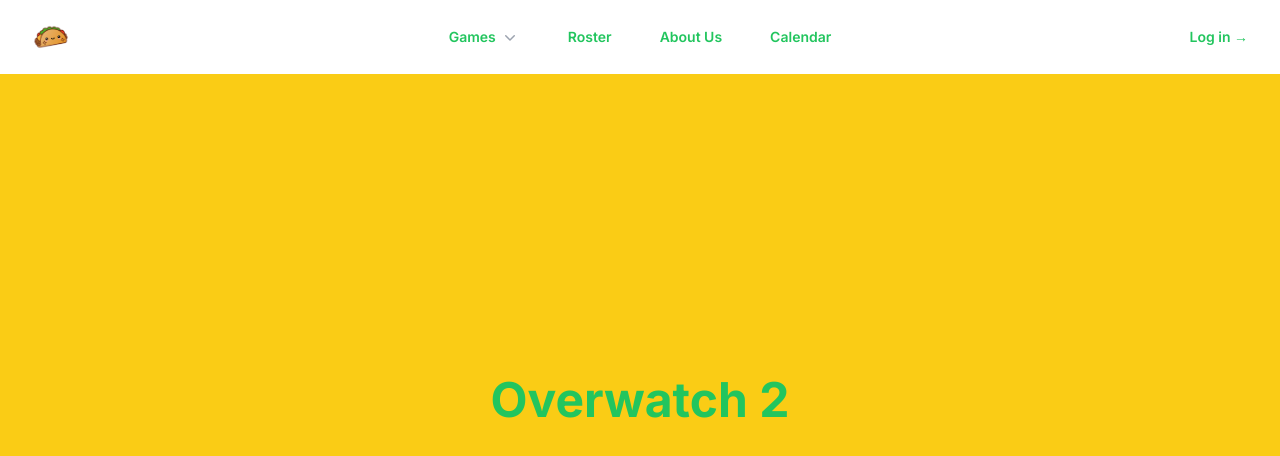
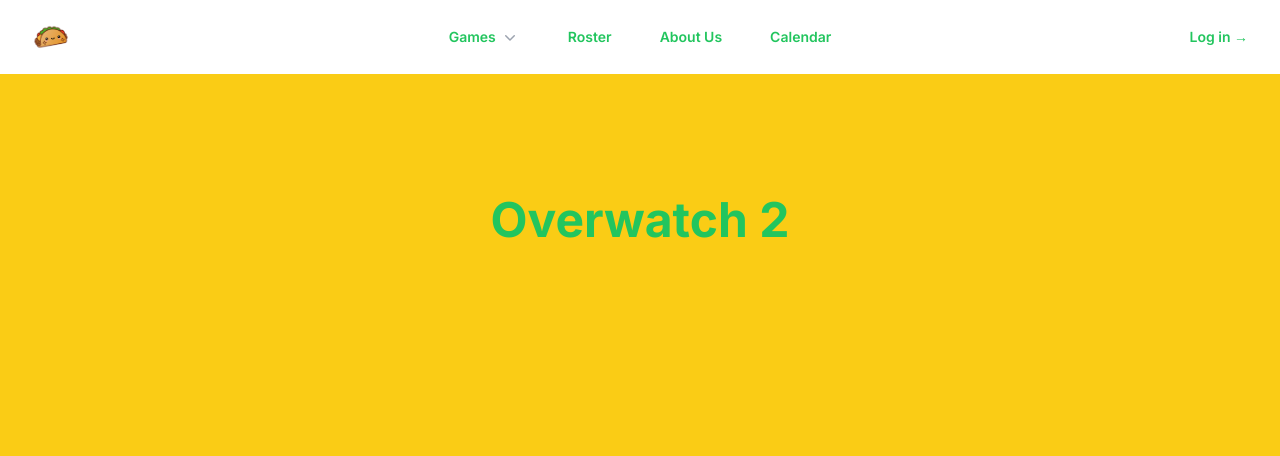
Before and after one commit to mstevensdesign/pigfarm-club, a Next.js app: page /games/overwatch2 in a window 1280 px wide. Shown: the top 456 px of the page. Built offline with nearby package versions, Linux system fonts and the light colour scheme.

Commit message:
add react player youtube clip

```diff
--- a/package.json
+++ b/package.json
@@ -13,7 +13,8 @@
     "@heroicons/react": "^2.1.5",
     "next": "14.2.4",
     "react": "^18",
-    "react-dom": "^18"
+    "react-dom": "^18",
+    "react-player": "^2.16.0"
   },
   "devDependencies": {
     "@types/node": "^20",
--- a/src/app/games/overwatch2/page.tsx
+++ b/src/app/games/overwatch2/page.tsx
@@ -1,12 +1,18 @@
+"use client";
+
 import React from "react";
+import ReactPlayer from "react-player/youtube";
 
 type Props = {};
 
 const Overwatch2 = (props: Props) => {
   return (
-    <div className="flex h-[calc(100vh-74px)] w-screen flex-col items-center justify-center">
-      <h1 className="text-center">Overwatch 2</h1>
-    </div>
+    <>
+      <div className="flex h-[calc(100vh-74px)] w-screen flex-col items-center justify-center">
+        <h1 className="text-center">Overwatch 2</h1>
+        <ReactPlayer url="https://www.youtube.com/watch?v=Smoz9J3ZSts" />
+      </div>
+    </>
   );
 };
 
```
Also changed, not shown: 1 other file (tests, documents, lock files or other folders).
